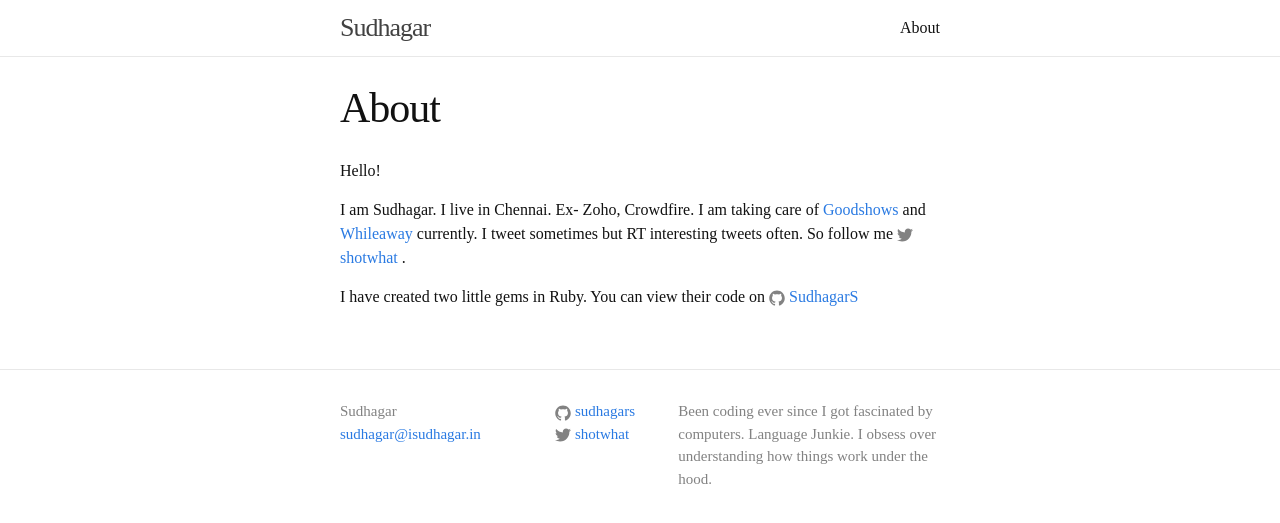
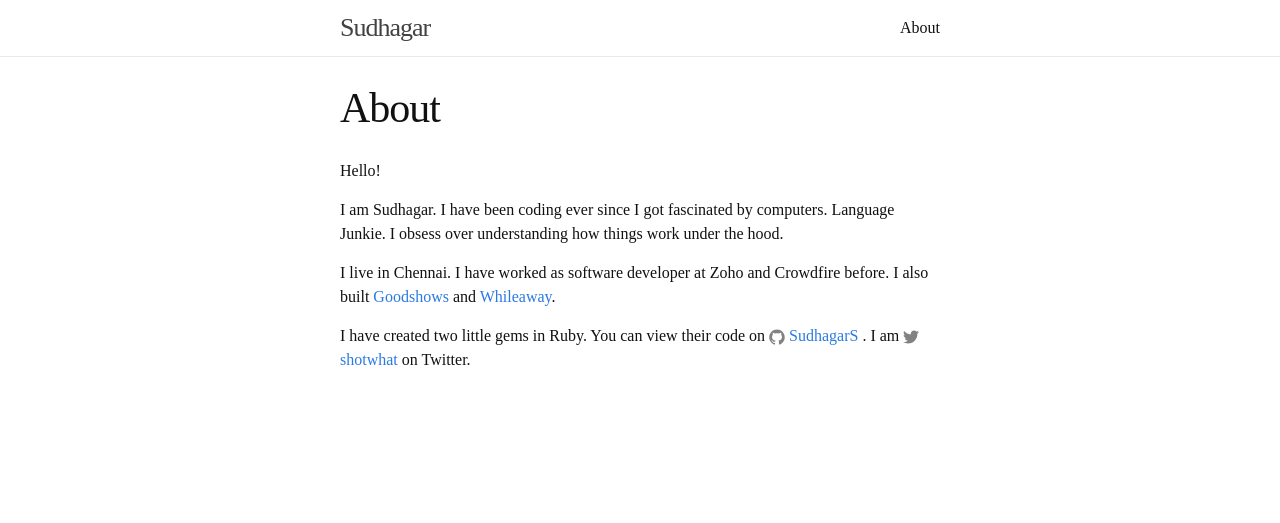
Before and after one commit to SudhagarS/sudhagars.github.io, a Jekyll site: the page built from about.md, in a window 1280 px wide. Shown: the top 523 px of the page. Built offline with Jekyll 4.4.1, drawn with Linux system fonts in a browser that asks for light colours.

Commit message:
Footer changes

```diff
--- a/_layouts/default.html
+++ b/_layouts/default.html
@@ -13,8 +13,6 @@
       </div>
     </div>
 
-    {% include footer.html %}
-
   </body>
 
 </html>
--- a/about.md
+++ b/about.md
@@ -6,6 +6,8 @@ permalink: /about/
 
 Hello!
 
-I am Sudhagar. I live in Chennai. Ex- Zoho, Crowdfire. I am taking care of [Goodshows](https://home.goodshowsapp.com) and [Whileaway](https://www.whileaway.top) currently. I tweet sometimes but RT interesting tweets often. So follow me {% include icon-twitter.html username="shotwhat" %}.
+I am Sudhagar. I have been coding ever since I got fascinated by computers. Language Junkie. I obsess over understanding how things work under the hood.
 
-I have created two little gems in Ruby. You can view their code on {% include icon-github.html username="SudhagarS" %}
+I live in Chennai. I have worked as software developer at Zoho and Crowdfire before. I also built [Goodshows](https://home.goodshowsapp.com) and [Whileaway](https://www.whileaway.top).
+
+I have created two little gems in Ruby. You can view their code on {% include icon-github.html username="SudhagarS" %}. I am {% include icon-twitter.html username="shotwhat" %} on Twitter.
```
